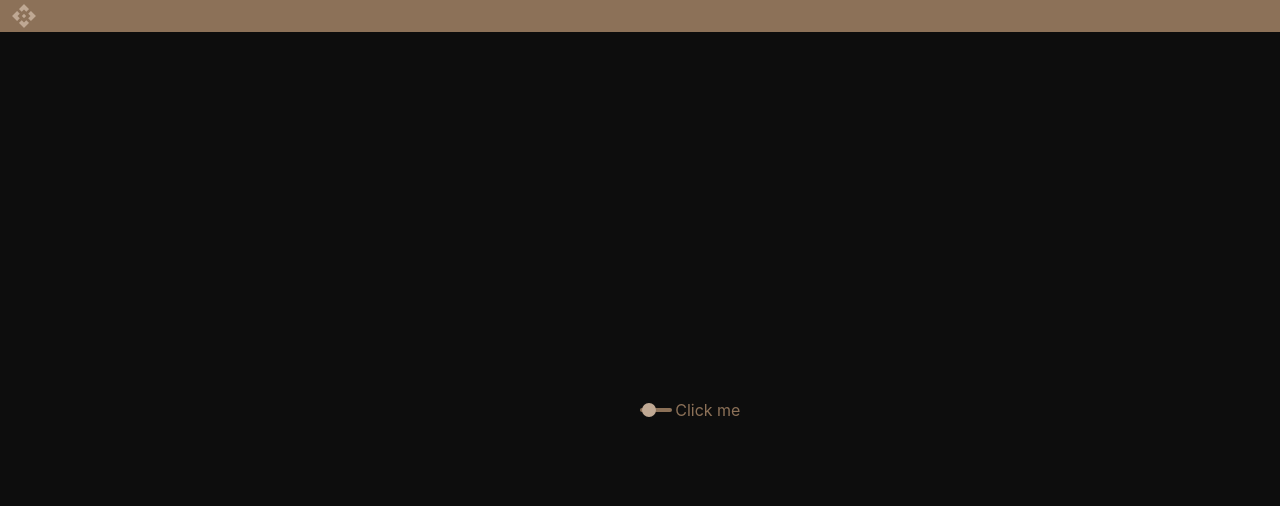
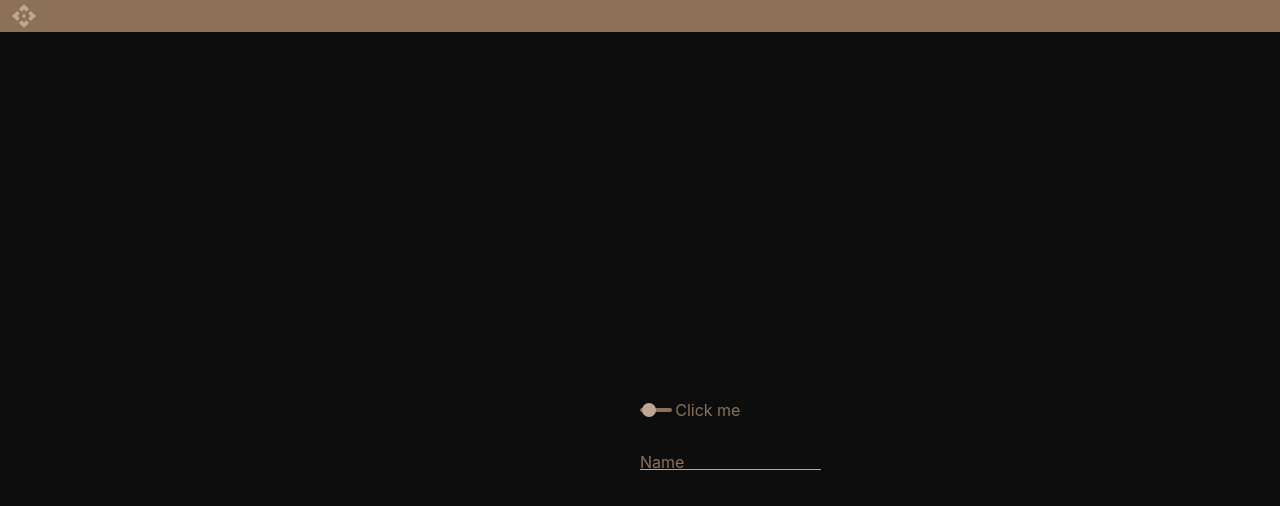
Before and after one commit to dffrs/scratch-book, a Next.js app: page / in a window 1280 px wide. Shown: the top 506 px of the page. Built offline with nearby package versions, Linux system fonts and the light colour scheme.

Commit message:
Text input styles

```diff
--- a/components/inputs/index.tsx
+++ b/components/inputs/index.tsx
@@ -6,10 +6,16 @@ type InputProps = { label?: string } & DetailedHTMLProps<InputHTMLAttributes<HTM
 const Input = forwardRef<HTMLInputElement, InputProps>((props, ref) => {
   const id = useId();
   return (
-    <>
-      <input ref={ref} id={id} {...props} className={style.input} />
+    <div className="p-relative">
+      <input
+        ref={ref}
+        id={id}
+        {...props}
+        placeholder={(props.placeholder && props.placeholder) || props.label}
+        className={style.input}
+      />
       {(props.label && <label htmlFor={id}>{props.label}</label>) || null}
-    </>
+    </div>
   );
 });
 
--- a/components/inputs/style/input.module.scss
+++ b/components/inputs/style/input.module.scss
@@ -1,4 +1,5 @@
 @supports(-webkit-appearance: none) or (-moz-appearance: none) {
+    .input[type="text"],
     .input[type="checkbox"] {
         -webkit-appearance: none;
         -moz-appearance: none;
@@ -10,7 +11,6 @@
         $offset: .1em;
         $initial-position: calc(0em + $offset);
         $final-position: calc($content-width - $circle-diameter - $offset);
-        $transition-time: 200ms;
         opacity: 0;
         position: absolute;
         left: -99999px;
@@ -41,11 +41,44 @@
             height: $circle-diameter;
             border-radius: 1em;
             background-color: var(--secondary-color);
-            transition: $transition-time cubic-bezier(0.68, -0.55, 0.27, 1.55);
+            transition: var(--animation-time) var(--animation-curve);
         }
         &:checked+label::after {
             left: $final-position;
             background-color: var(--secondary-color);
         }
     }
+    .input[type="text"] {
+        $content-width: 3em;
+        $content-height: 3em;
+        display: flex;
+        align-items: center;
+        background-color: transparent;
+        border-top: 0;
+        border-right: 0;
+        border-bottom: 1px solid var(--secondary-color);
+        border-left: 0;
+        color: var(--primary-color);
+        outline: 1px solid var(--contrast-color);
+        &:not(:valid) {
+            border-bottom: 1px solid red;
+        }
+        &::placeholder {
+            color: transparent;
+        }
+        &+label {
+            position: absolute;
+            left: 0;
+            top: 0;
+            cursor: inherit;
+            transition: var(--animation-time) var(--animation-curve);
+        }
+        &:not(:placeholder-shown)+label {
+            opacity: 0;
+        }
+        &:focus+label {
+            opacity: 0;
+            translate: (-$content-width);
+        }
+    }
 }
--- a/pages/index.tsx
+++ b/pages/index.tsx
@@ -6,10 +6,22 @@ import Input from "../components/inputs";
 const Home: NextPage = () => {
   return (
     <>
-      <Drawer></Drawer>
+      <Drawer />
       <div style={{ height: "100vh", position: "relative" }}>
-        <div style={{ position: "absolute", top: "50%", left: "50%" }}>
+        <div
+          style={{
+            position: "absolute",
+            top: "50%",
+            left: "50%",
+            display: "flex",
+            flexDirection: "column",
+            alignItems: "self-start",
+            justifyContent: "space-between",
+            gap: "2em",
+          }}
+        >
           <Input type="checkbox" label="Click me" />
+          <Input type="text" label="Name" />
         </div>
       </div>
     </>
--- a/styles/globals.scss
+++ b/styles/globals.scss
@@ -43,6 +43,7 @@ body {
     // animation timers
     --animation-time: 250ms;
     --animation-delay: 500ms;
+    --animation-curve: cubic-bezier(0.68, -0.55, 0.27, 1.55);
     // font
     --font-family: #{fonts.$font-family};
     --font-weight-light: #{fonts.$font-weight-light};
```
